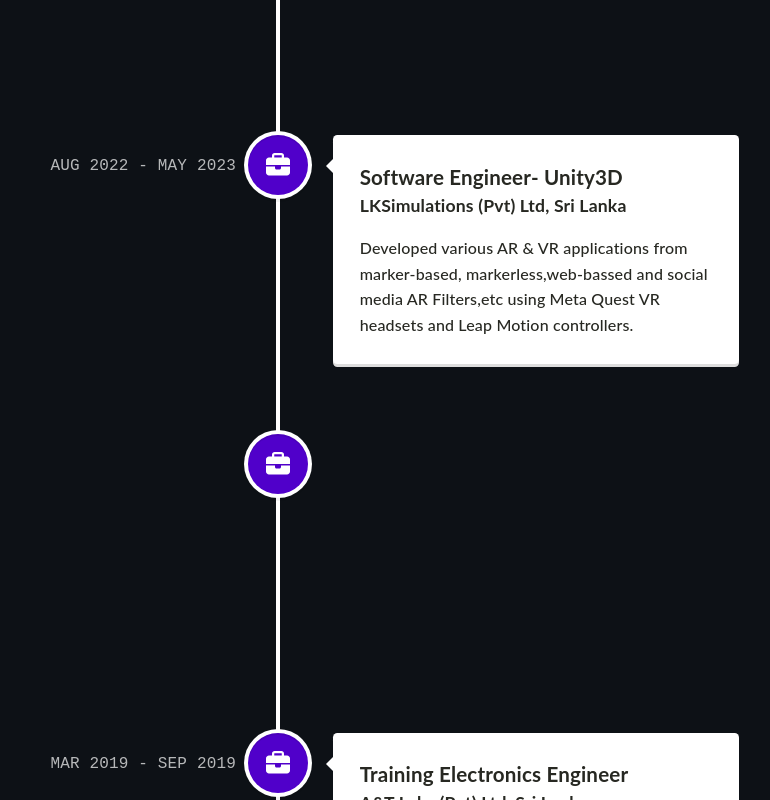
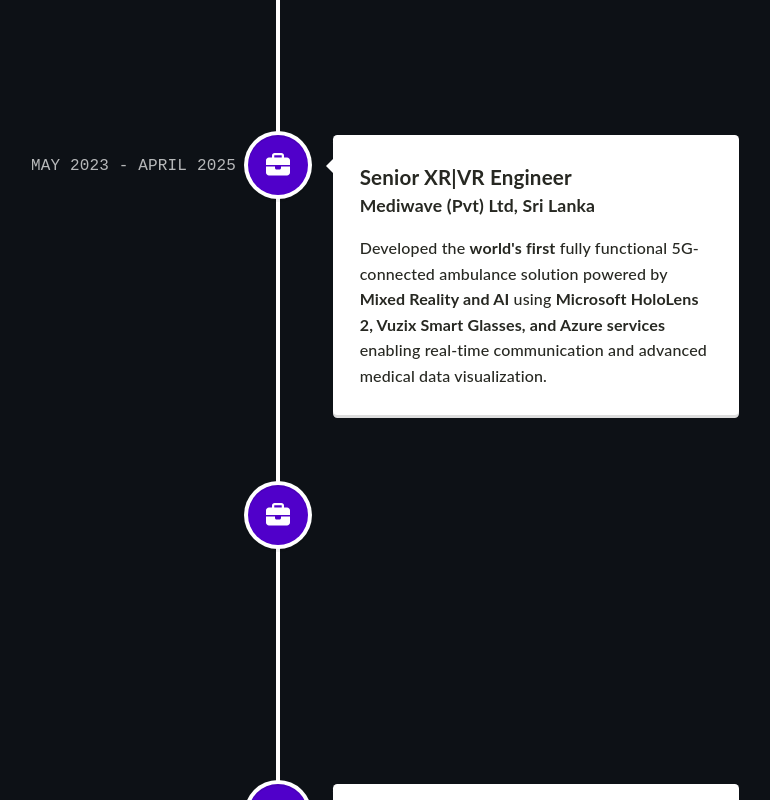
Before and after one commit to Sadev-Kalubowila/Portfolio, a React (Create React App) app: page / in a window 1280 px wide. Shown: the part 2000-2800 px from the top of the page, without its empty margins (362-1132 px from the left). Built offline with nearby package versions, Linux system fonts and the light colour scheme.

Commit message:
Timeline change

```diff
--- a/src/components/Timeline.tsx
+++ b/src/components/Timeline.tsx
@@ -16,7 +16,21 @@
             className="vertical-timeline-element--work"
             contentStyle={{ background: 'white', color: 'rgb(39, 40, 34)' }}
             contentArrowStyle={{ borderRight: '7px solid  white' }}
-            date="MAY 2023 - present"
+            date="APRIL 2025 - present"
+            iconStyle={{ background: '#5000ca', color: 'rgb(39, 40, 34)' }}
+            icon={<FontAwesomeIcon icon={faBriefcase} />}
+          >
+            <h3 className="vertical-timeline-element-title">Senior XR|VR Engineer</h3>
+            <h4 className="vertical-timeline-element-subtitle">ImmersiveLabs (Pvt) Ltd, Sri Lanka</h4>
+            <p>
+            Developed the <strong>world's first</strong> fully functional 5G-connected ambulance solution powered by <strong>Mixed Reality and AI</strong> using <strong>Microsoft HoloLens 2, Vuzix Smart Glasses, and Azure services</strong> enabling real-time communication and advanced medical data visualization.
+            </p>
+          </VerticalTimelineElement>
+          <VerticalTimelineElement
+            className="vertical-timeline-element--work"
+            contentStyle={{ background: 'white', color: 'rgb(39, 40, 34)' }}
+            contentArrowStyle={{ borderRight: '7px solid  white' }}
+            date="MAY 2023 - APRIL 2025"
             iconStyle={{ background: '#5000ca', color: 'rgb(39, 40, 34)' }}
             icon={<FontAwesomeIcon icon={faBriefcase} />}
           >
```
